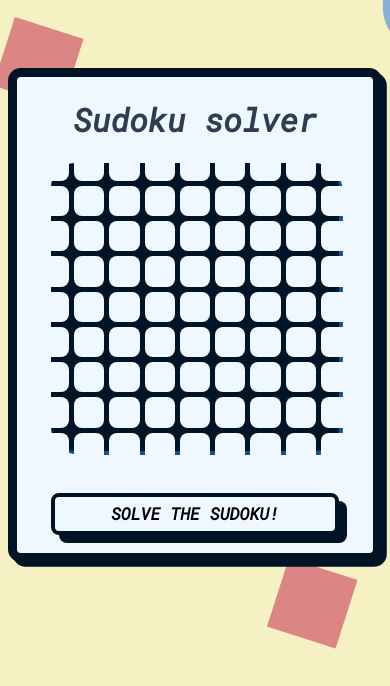
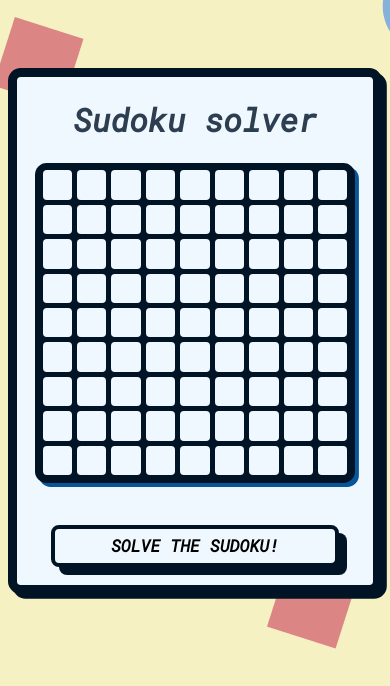
Before and after one commit to lsacienne/sudoku_solver, a Vue app in the folder sudoku-v-online/: page / in a window 390 px wide. Shown: the top 686 px of the page. Built offline with nearby package versions, Linux system fonts and the light colour scheme.

Commit message:
:iphone: Adapt to small screen sizes

```diff
--- a/sudoku-v-online/src/components/SudokuGrid.vue
+++ b/sudoku-v-online/src/components/SudokuGrid.vue
@@ -53,18 +53,18 @@ export default defineComponent({
     background-color: rgb(1, 20, 37);
     box-shadow: 1vw 1vw 0 rgb(8, 85, 151);
     display: grid;
-    width: 90%;
+    width: 100%;
     aspect-ratio: 1 / 1;
-    grid-template-columns: repeat(9, 10.5%);
-    grid-template-rows: repeat(9, 10.5%);
+    grid-template-columns: repeat(9, 9.2%);
+    grid-template-rows: repeat(9, 9.2%);
     grid-gap: 5px;
     place-content: center;
-    border-radius: 1.5rem;
+    border-radius: 3vw;
 }
 
 .cell {
     border: none;
-    border-radius: .5rem;
+    border-radius: 1vw;
     background-color: aliceblue;
     display: flex;
     flex-direction: row;
```
